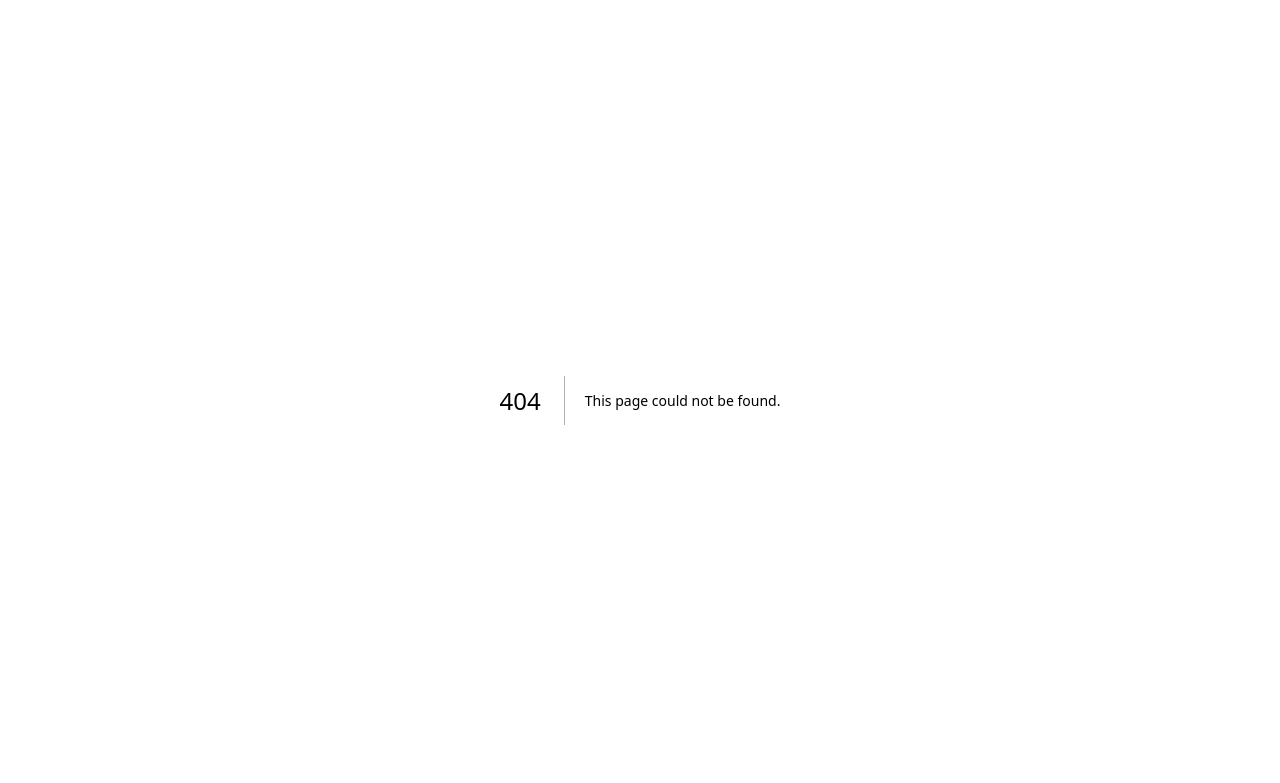
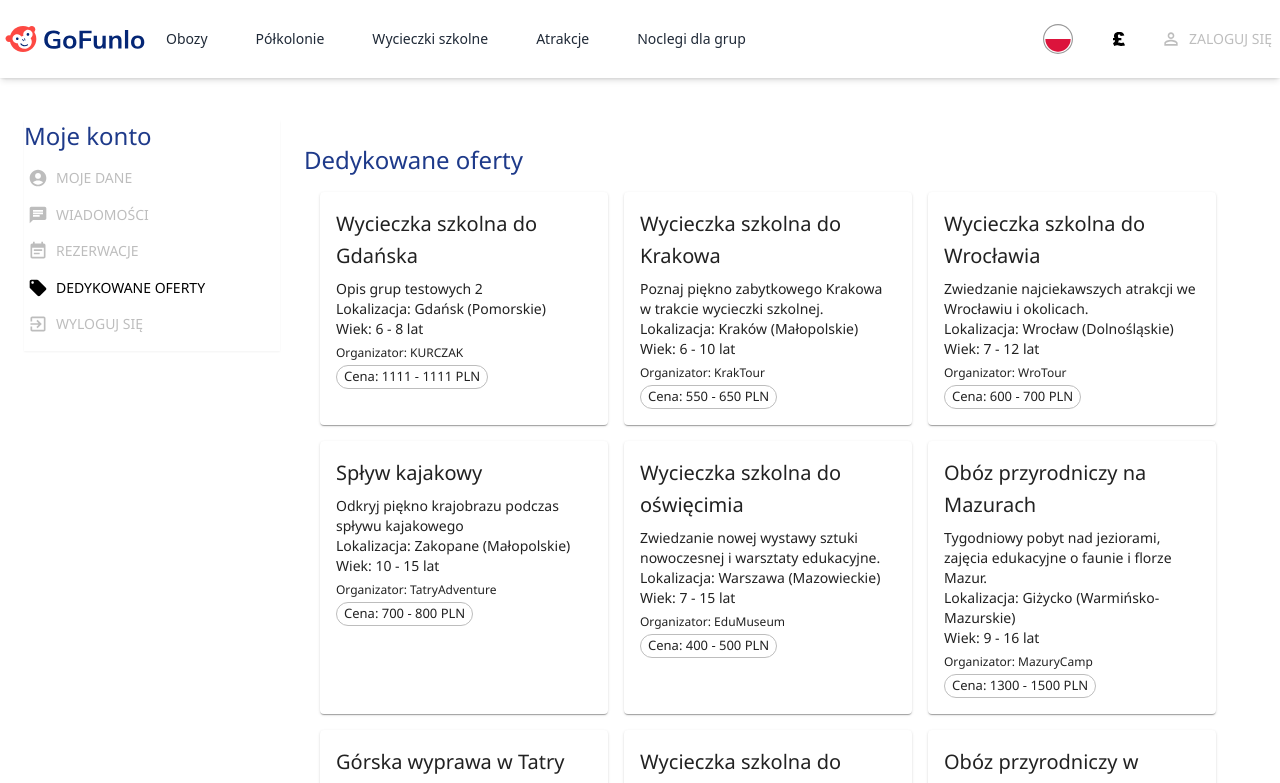
Before and after one commit to 0utsi/gf, a Next.js app: page /user/offers in a window 1280 px wide. Before the commit this address had no page. Shown: the top 783 px of the page. Built offline with nearby package versions, Linux system fonts and the light colour scheme.

Commit message:
fix: cleaning

```diff
--- a/src/app/(main)/layout.tsx
+++ /dev/null
@@ -1,33 +0,0 @@
-"use client";
-
-import { Box, Stack } from "@mui/material";
-import TopBar from "../../components/layout/top-bar";
-import { ReactNode } from "react";
-import Sidebar from "../../components/layout/side-bar";
-import Container from "@mui/material/Container";
-interface MainLayoutProps {
-	children: ReactNode;
-}
-
-export default function MainLayout({ children }: Readonly<MainLayoutProps>) {
-	return (
-		<Container>
-			<Box
-				className="fixed top-0 left-0 w-full bg-white shadow-xs"
-				sx={{
-					zIndex: 1000,
-				}}
-			>
-				<TopBar />
-			</Box>
-
-			<Stack direction="row" sx={{ flex: 1 }}>
-				<Box>
-					<Sidebar />
-				</Box>
-
-				<Box sx={{ flex: 1, overflow: "auto", p: 2 }}>{children}</Box>
-			</Stack>
-		</Container>
-	);
-}
--- a/src/app/(main)/offers/page.tsx
+++ /dev/null
@@ -1,3 +0,0 @@
-export default function Page() {
-	return <></>;
-}
--- /dev/null
+++ b/src/app/user/offers/page.tsx
@@ -0,0 +1,30 @@
+import products from "../../../data/response_products.json";
+import { Offer } from "../../../types/offer.type";
+import OfferCard from "./components/offer-card";
+import { Box, Stack, Typography } from "@mui/material";
+
+export default function Page() {
+	return (
+		<Stack>
+			<Typography variant="h5" className="text-blue-900 text-xl">
+				Dedykowane oferty
+			</Typography>
+			<Box
+				sx={{
+					p: 2,
+					display: "grid",
+					gap: 2,
+					gridTemplateColumns: {
+						xs: "1fr",
+						sm: "repeat(2, 1fr)",
+						md: "repeat(3, 1fr)",
+					},
+				}}
+			>
+				{products.map((product) => (
+					<OfferCard key={product.id} offer={product as unknown as Offer} />
+				))}
+			</Box>
+		</Stack>
+	);
+}
```
Also changed, not shown: src/app/user/booking/page.tsx (renamed from src/app/(main)/booking/page.tsx).
